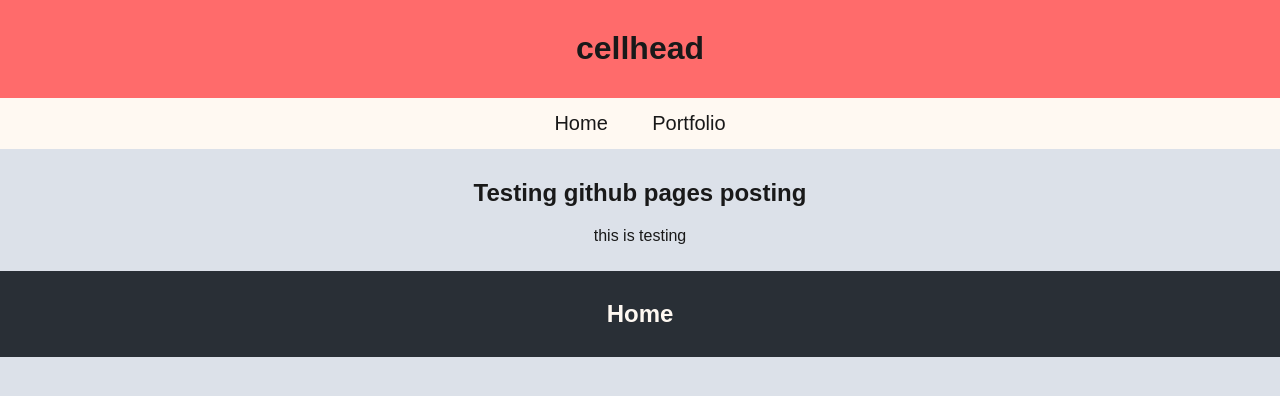
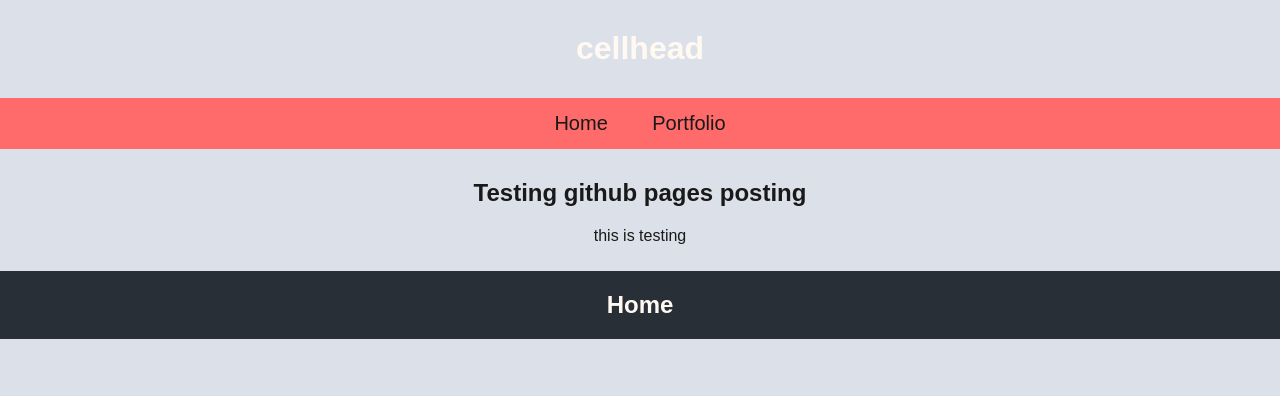
Before and after one commit to cellhead/cellhead.github.io, a Jekyll site: the page built from _posts/2025-05-11-Testing.md, in a window 1280 px wide. Shown: the top 396 px of the page. Built offline with Jekyll 4.4.1, drawn with Linux system fonts in a browser that asks for light colours.

Commit message:
color update

```diff
--- a/_includes/style.css
+++ b/_includes/style.css
@@ -33,23 +33,23 @@ body{
     margin: 0;
 }
 .header {
-    background-color: var(--grapefruit-pink);
+    background-color: var(--alice-blue);
     text-align: center;
-    color: var(--text-on-light);
+    color: var(--text-on-dark);
     padding: 1vmin;
   }
 .topnav{
     list-style-type: none;
     text-align: center;
-    background-color: #fff9f2;
+    background-color: var(--grapefruit-pink);
     margin: 0;
     padding: 0;
   }
 .topnav a{
     display: inline-block;
-    background-color: #fff9f2;
+    background-color: var(--grapefruit-pink);
     text-decoration: none;
-    color: #191919;
+    color: var(--text-on-light);
     font-size: 20px;
     padding: 14px 20px;
   }
@@ -61,7 +61,7 @@ body{
 .footer{
     background-color: var(--jet-black);
     text-align: center;
-    padding: 1vmin;
+    padding: 0;
   }
 .footer a{
     display: inline-block;
@@ -78,6 +78,8 @@ Iframe{
   max-width: 1200px;
   margin: auto;
   overflow: hidden;
+  border: 5px;
+  border-color: var(--grapefruit-pink);
 }
 .responsive-iframe {
   position: absolute;
```
